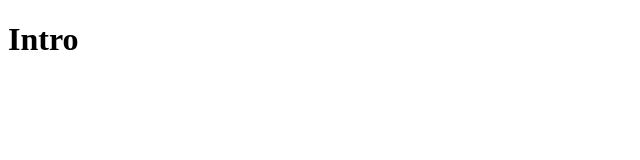
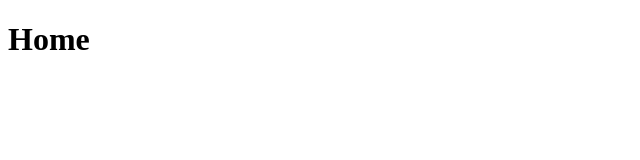
Before and after one commit to PedroCeglia/Mercado-Livre-Clone, a React (Create React App) app: page / in a window 1280 px wide. Shown: the top 160 px of the page, without its empty margins (0-640 px from the left). Built offline with nearby package versions, Linux system fonts and the light colour scheme.

Commit message:
Remove Intro Page

```diff
--- a/src/Pages/Intro/index.js
+++ /dev/null
@@ -1,8 +0,0 @@
-import React from 'react'
-import './style.css'
-
-export default function Intro(){
-    return(
-        <h1>Intro</h1>
-    )
-}
--- a/src/Rotas/index.js
+++ b/src/Rotas/index.js
@@ -7,15 +7,14 @@
 import Home from '../Pages/Home'
 import Erro from '../Pages/Erro'
 import Log from '../Pages/Log'
-import Intro from '../Pages/Intro'
+
 
 export default function Rotas(){
     return(
         <BrowserRouter>
             <Routes>
-                <Route path='/' element={<Intro/>}/>
                 <Route path='/log' element={<Log/>}/>
-                <Route path='/home' element={<Home/>}></Route>
+                <Route path='/' element={<Home/>}></Route>
                 <Route path='*' element={<Erro/>}/>
             </Routes>
         </BrowserRouter>
```
Also changed, not shown: src/Pages/Intro/style.css (deleted).
